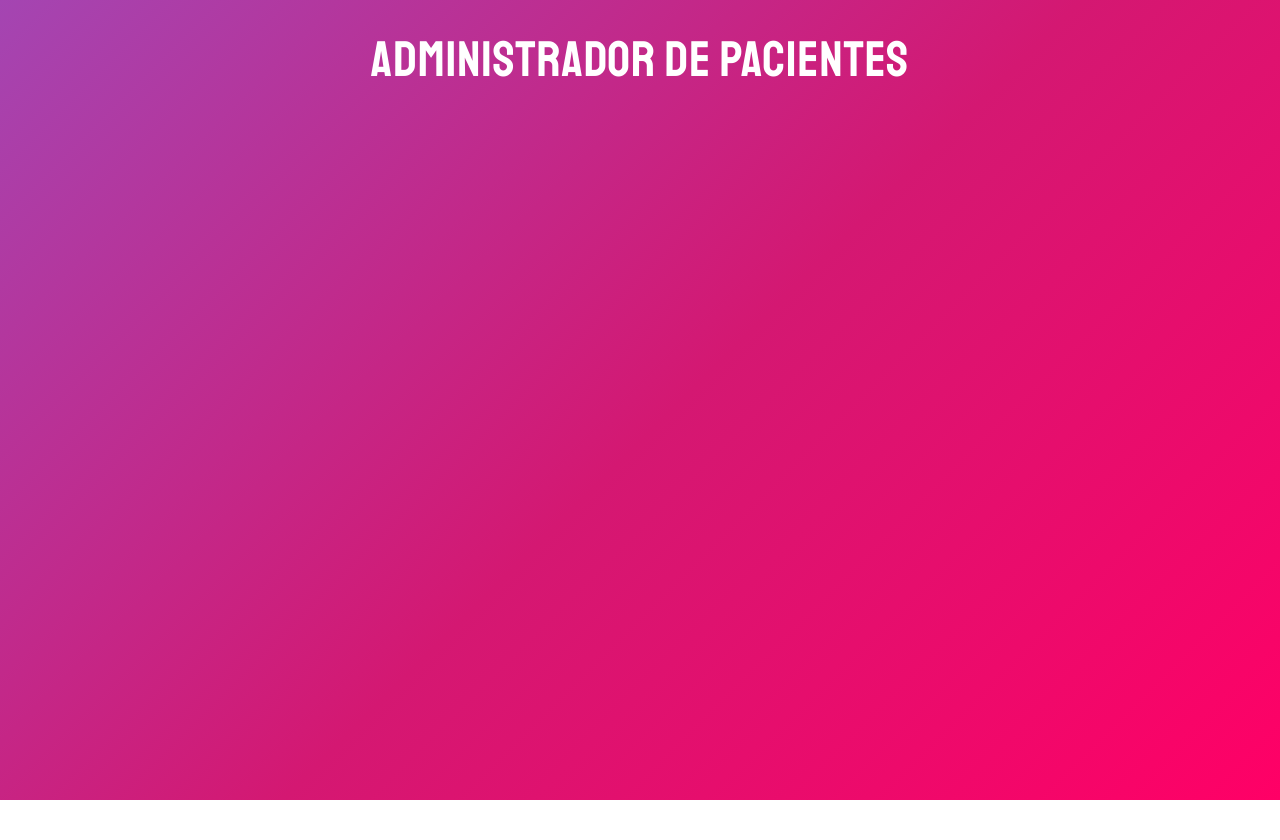
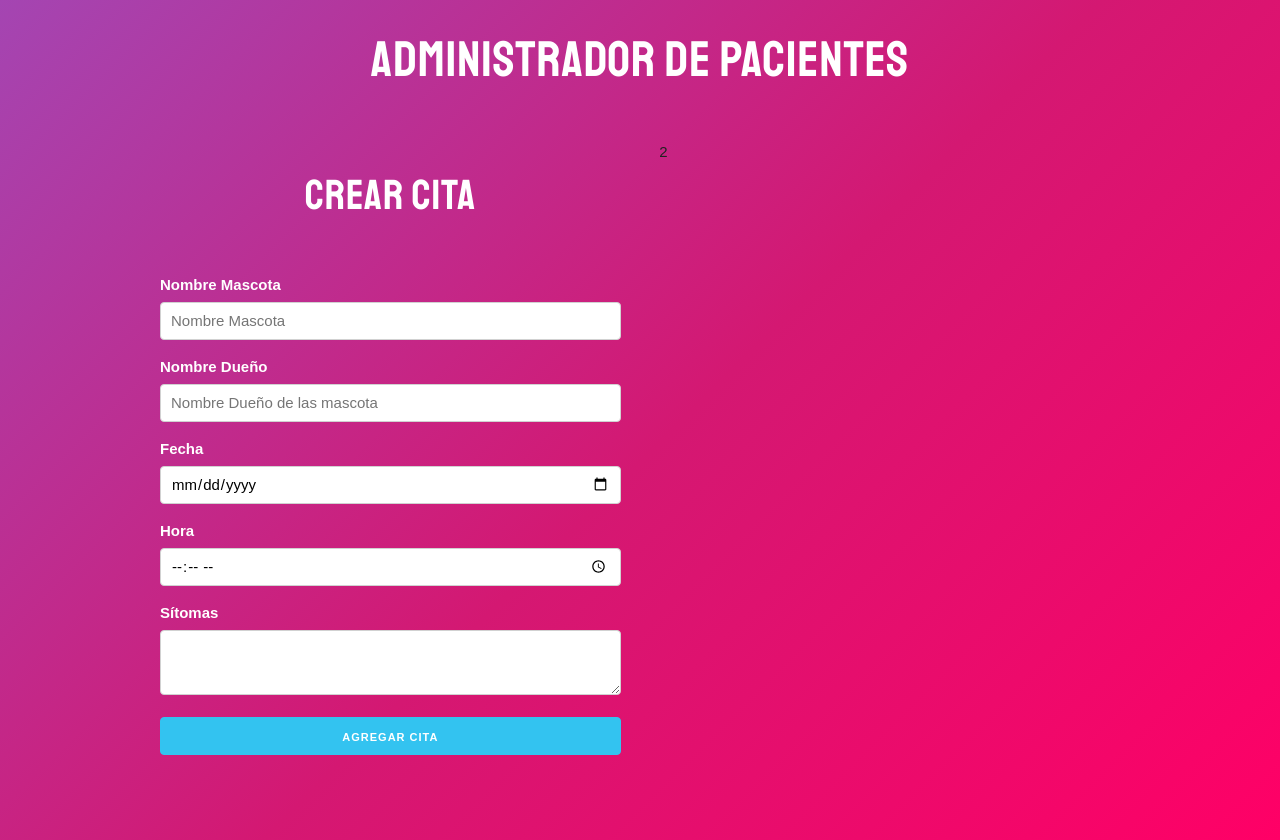
Before and after one commit to Draw507/u-react, a React (Create React App) app in the folder citas/: page / in a window 1280 px wide. Before the commit the page ends 800 px from the top, so only its background shows below. Built offline with nearby package versions, Linux system fonts and the light colour scheme.

Commit message:
feat(citas-app): agregar campos al formulario

```diff
--- a/citas/src/App.js
+++ b/citas/src/App.js
@@ -1,8 +1,20 @@
-import React from 'react';
+import React, { Fragment } from 'react';
+import Formulario from './components/Formulario';
 
 function App() {
   return (
-    <h1>Administrador de Pacientes</h1>
+    <Fragment>
+      <h1>Administrador de Pacientes</h1>
+
+      <div className="container">
+        <div className="row">
+          <div className="one-half column">
+            <Formulario/>
+          </div>
+          <div className="one-half column">2</div>
+        </div>
+      </div>
+    </Fragment>
   );
 }
 
--- /dev/null
+++ b/citas/src/components/Formulario.js
@@ -0,0 +1,52 @@
+import React, {Fragment} from 'react';
+
+const Formulario = () => {
+    return (
+        <Fragment>
+            <h2>Crear Cita</h2>
+
+            <form>
+                <label>Nombre Mascota</label>
+                <input
+                    type="text"
+                    name="mascota"
+                    className="u-full-width"
+                    placeholder="Nombre Mascota"
+                />
+                <label>Nombre Dueño</label>
+                <input
+                    type="text"
+                    name="propietario"
+                    className="u-full-width"
+                    placeholder="Nombre Dueño de las mascota"
+                />
+                <label>Fecha</label>
+                <input
+                    type="date"
+                    name="fecha"
+                    className="u-full-width"
+                />
+                <label>Hora</label>
+                <input
+                    type="time"
+                    name="hora"
+                    className="u-full-width"
+                />
+                <label>Sítomas</label>
+                <textarea
+                    className="u-full-width"
+                    name="sintomas"
+                >
+                </textarea>
+                <button
+                    type="button"
+                    className="u-full-width button-primary"
+                >
+                    Agregar Cita
+                </button>
+            </form>
+        </Fragment>
+    );
+}
+
+export default Formulario;
```
